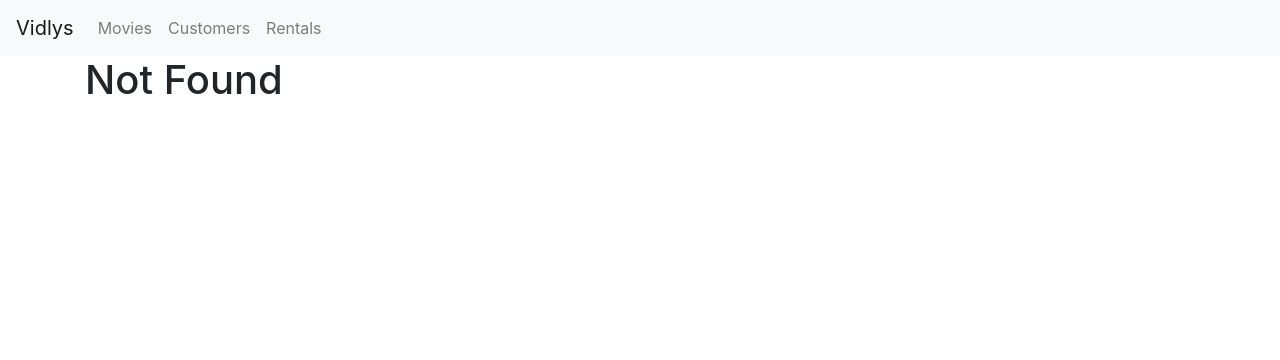
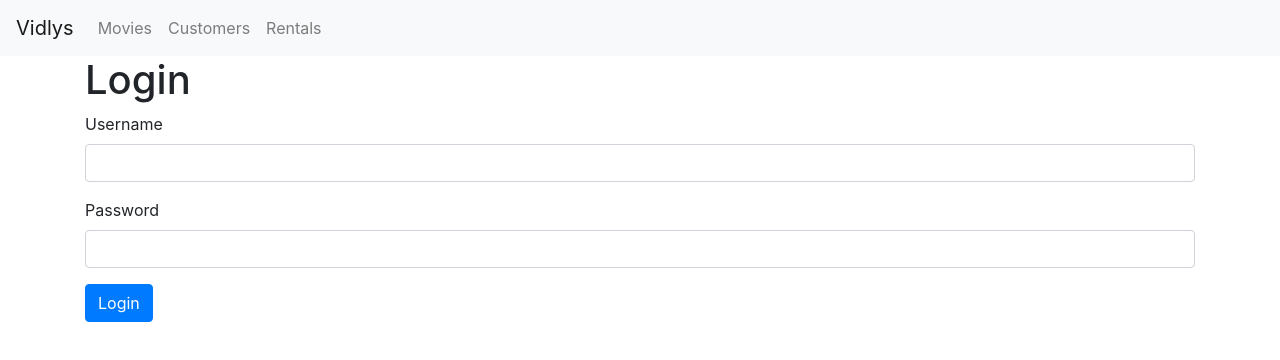
Before and after one commit to MirzaAbdullah/Vldly-React-JS, a React (Create React App) app: page /login in a window 1280 px wide. Before the commit this address led to /not-found. Shown: the top 360 px of the page. Built offline with nearby package versions, Linux system fonts and the light colour scheme.

Commit message:
Moduler Input Fields & Login Form

```diff
--- a/src/App.js
+++ b/src/App.js
@@ -7,6 +7,7 @@ import Rentals from "./components/Rentals";
 import NotFound from "./components/NotFound";
 import MovieForm from "./components/MovieForm";
 import "./App.css";
+import LoginForm from "./components/LoginForm";
 
 function App() {
   return (
@@ -14,6 +15,7 @@ function App() {
       <NavBar />
       <main className="container">
         <Switch>
+          <Route path="/login" component={LoginForm} />
           <Route path="/movies/:id" component={MovieForm} />
           <Route path="/movies" component={Movies}></Route>
           <Route path="/customers" component={Customers}></Route>
--- /dev/null
+++ b/src/components/LoginForm.jsx
@@ -0,0 +1,53 @@
+import React, { Component } from "react";
+import Input from "./common/Input";
+
+class LoginForm extends Component {
+  state = {
+    account: { username: "", password: "" }
+  };
+
+  render() {
+    //object destructuring
+    const { account } = this.state;
+
+    return (
+      <div>
+        <h1>Login</h1>
+        <form onSubmit={this.handleSubmit}>
+          <Input
+            name="username"
+            label="Username"
+            type="text"
+            value={account.value}
+            onChange={this.handleChange}
+          />
+          <Input
+            name="password"
+            label="Password"
+            type="password"
+            value={account.password}
+            onChange={this.handleChange}
+          />
+          <button className="btn btn-primary">Login</button>
+        </form>
+      </div>
+    );
+  }
+
+  // to Update the state when their is change in input field
+  handleChange = ({ currentTarget: input }) => {
+    const account = { ...this.state.account };
+    account[input.name] = input.value;
+    this.setState({ account });
+  };
+
+  handleSubmit = e => {
+    //Prevent from default behaviour of form submission
+    e.preventDefault();
+
+    //Call to Server
+    console.log("Submitted");
+  };
+}
+
+export default LoginForm;
--- a/src/components/NavBar.jsx
+++ b/src/components/NavBar.jsx
@@ -1,6 +1,5 @@
 import React from "react";
 import { NavLink, Link } from "react-router-dom";
-import Customers from "./Customers";
 
 const NavBar = () => {
   return (
--- /dev/null
+++ b/src/components/common/Input.jsx
@@ -0,0 +1,19 @@
+import React from "react";
+
+const Input = ({ name, type, label, value, onChange }) => {
+  return (
+    <div className="form-group">
+      <label htmlFor={name}>{label}</label>
+      <input
+        id={name}
+        name={name}
+        type={type}
+        className="form-control"
+        value={value}
+        onChange={onChange}
+      />
+    </div>
+  );
+};
+
+export default Input;
```
